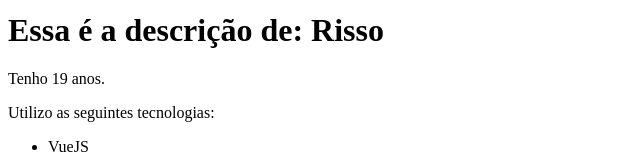
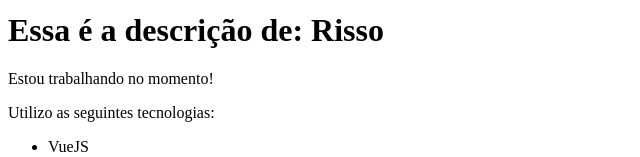
Before and after one commit to BrunoRisso58/learning-vuejs, a Vue app in the folder 2/: page / in a window 1280 px wide. Shown: the part 166-323 px from the top of the page, without its empty margins (0-640 px from the left). Built offline with nearby package versions, Linux system fonts and the light colour scheme.

Commit message:
Diretivas Vue

```diff
--- a/2/src/components/Info.vue
+++ b/2/src/components/Info.vue
@@ -1,12 +1,15 @@
 <template>
     <div>
-        <p>Tenho {{age}} anos.</p>
+        <p v-if="isWorking">Estou trabalhando no momento!</p>
+        <p v-else>Estou em busca de novas oportunidades!</p>
+        <div v-show="workWithTechnology">
             <p>Utilizo as seguintes tecnologias:</p>
             <ul>
                 <li>VueJS</li>
                 <li>JavaScript</li>
                 <li>CSS</li>
             </ul>
+        </div>
     </div>
 </template>
 
@@ -15,7 +18,9 @@
         name: "Info",
         data() {
             return {
-                age: 19
+                age: 19,
+                isWorking: true,
+                workWithTechnology: true
             }
         }
     }
```
Lines whose indentation alone changed are shown as unchanged.
